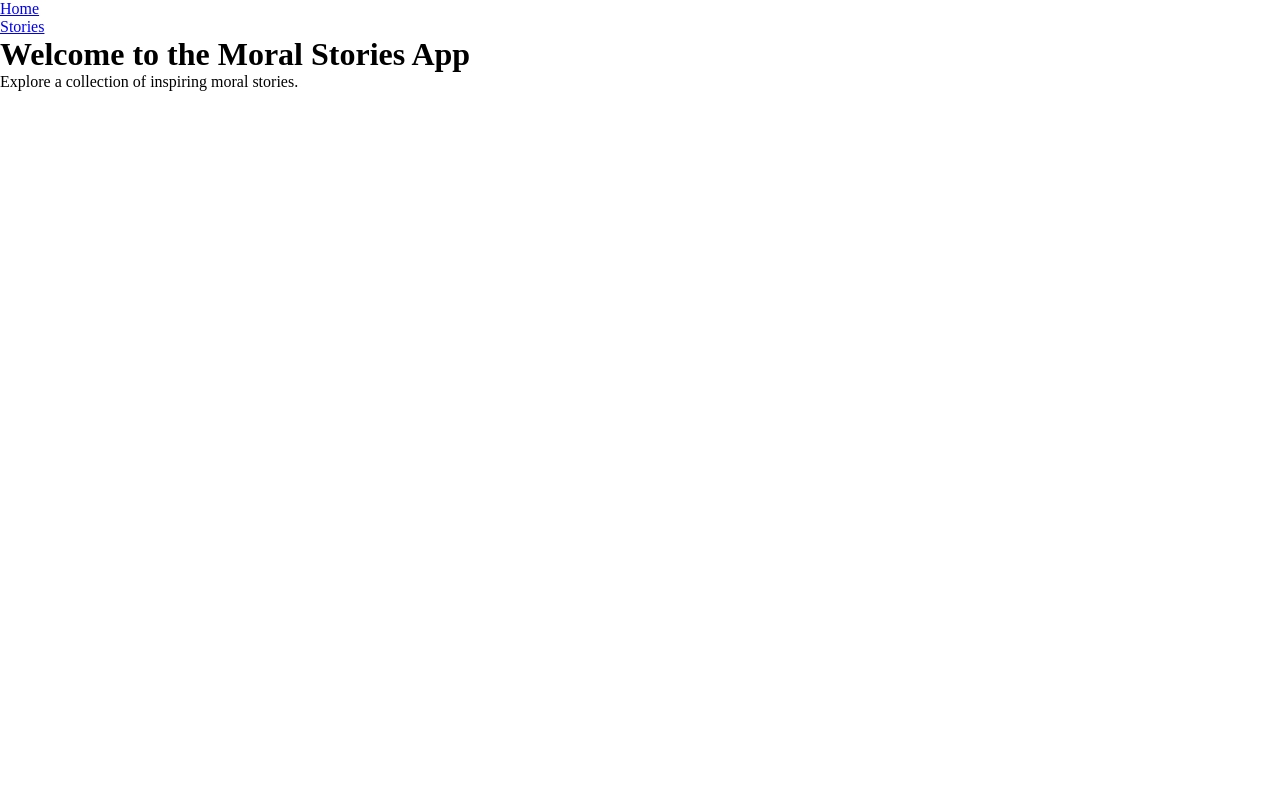
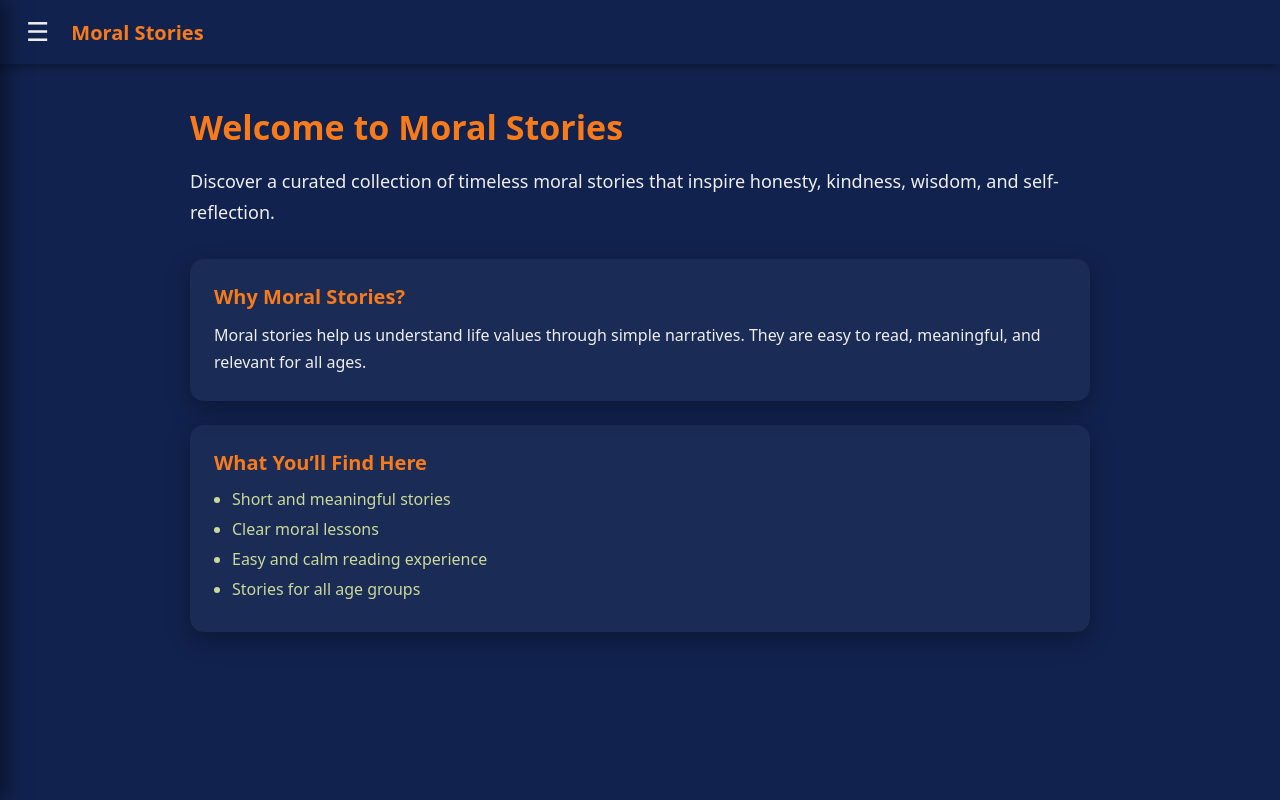
Before and after one commit to Shashidharak89/Moral-Stories-React, a React (Vite) app: page / in a window 1280 px wide. Built offline with nearby package versions, Linux system fonts and the light colour scheme.

Commit message:
Home page design is done

```diff
--- a/src/components/Navbar.jsx
+++ b/src/components/Navbar.jsx
@@ -1,11 +1,35 @@
-import { Link } from 'react-router-dom';
+import React, { useState } from "react";
+import "./styles/Navbar.css";
+
 const Navbar = () => {
+  const [isOpen, setIsOpen] = useState(false);
+
+  const toggleSidebar = () => {
+    setIsOpen((prev) => !prev);
+  };
+
   return (
-    <nav>
-      <Link to="/">Home</Link>
-      <br />
-      <Link to="/stories">Stories</Link>
-    </nav>
+    <>
+      {/* Top Navbar */}
+      <header className="navbar">
+        <button className="hamburger-btn" onClick={toggleSidebar}>
+          ☰
+        </button>
+        <h1 className="navbar-title">Moral Stories</h1>
+      </header>
+
+      {/* Sidebar */}
+      <aside className={`sidebar ${isOpen ? "open" : ""}`}>
+        <nav className="sidebar-nav">
+          <a href="/" className="sidebar-link">Home</a>
+          <a href="/stories" className="sidebar-link">Stories</a>
+        </nav>
+      </aside>
+
+      {/* Overlay */}
+      {isOpen && <div className="sidebar-overlay" onClick={toggleSidebar}></div>}
+    </>
   );
-}
+};
+
 export default Navbar;
--- /dev/null
+++ b/src/components/styles/Navbar.css
@@ -0,0 +1,87 @@
+/* Font + base */
+* {
+  box-sizing: border-box;
+}
+
+body {
+  margin: 0;
+  font-family: Ubuntu, system-ui, -apple-system, BlinkMacSystemFont,
+    "Segoe UI", Roboto, "Helvetica Neue", Arial, sans-serif;
+}
+
+/* NAVBAR */
+.navbar {
+  height: 64px;
+  background-color: #11224e;
+  color: #eeeeee;
+  display: flex;
+  align-items: center;
+  padding: 0 20px;
+  box-shadow: 0 2px 10px rgba(0, 0, 0, 0.4);
+  position: sticky;
+  top: 0;
+  z-index: 1000;
+}
+
+.navbar-title {
+  font-size: 20px;
+  font-weight: 600;
+  margin-left: 16px;
+  color: #f87b1b;
+}
+
+/* HAMBURGER */
+.hamburger-btn {
+  background: none;
+  border: none;
+  color: #eeeeee;
+  font-size: 26px;
+  cursor: pointer;
+  padding: 6px;
+}
+
+/* SIDEBAR */
+.sidebar {
+  position: fixed;
+  top: 0;
+  left: 0;
+  width: 260px;
+  height: 100vh;
+  background-color: #11224e;
+  padding-top: 80px;
+  transform: translateX(-100%);
+  transition: transform 0.3s ease;
+  z-index: 1100;
+  box-shadow: 4px 0 20px rgba(0, 0, 0, 0.5);
+}
+
+.sidebar.open {
+  transform: translateX(0);
+}
+
+/* SIDEBAR LINKS */
+.sidebar-nav {
+  display: flex;
+  flex-direction: column;
+}
+
+.sidebar-link {
+  padding: 14px 24px;
+  color: #eeeeee;
+  text-decoration: none;
+  font-size: 16px;
+  transition: background-color 0.2s ease, color 0.2s ease;
+}
+
+.sidebar-link:hover {
+  background-color: rgba(248, 123, 27, 0.15);
+  color: #f87b1b;
+}
+
+/* OVERLAY */
+.sidebar-overlay {
+  position: fixed;
+  inset: 0;
+  background-color: rgba(0, 0, 0, 0.45);
+  z-index: 1050;
+}
--- a/src/home/Home.jsx
+++ b/src/home/Home.jsx
@@ -1,10 +1,37 @@
+import "./styles/Home.css";
+
 const Home = () => {
   return (
-    <div>
-      <h1>Welcome to the Moral Stories App</h1>
-      <p>Explore a collection of inspiring moral stories.</p>
+    <div className="home-page">
+      <div className="home-container">
+        <h1 className="home-title">Welcome to Moral Stories</h1>
+
+        <p className="home-description">
+          Discover a curated collection of timeless moral stories that inspire
+          honesty, kindness, wisdom, and self-reflection.
+        </p>
+
+        <div className="home-card">
+          <h3 className="home-card-title">Why Moral Stories?</h3>
+          <p className="home-card-text">
+            Moral stories help us understand life values through simple
+            narratives. They are easy to read, meaningful, and relevant for all
+            ages.
+          </p>
+        </div>
+
+        <div className="home-card">
+          <h3 className="home-card-title">What You’ll Find Here</h3>
+          <ul className="home-list">
+            <li>Short and meaningful stories</li>
+            <li>Clear moral lessons</li>
+            <li>Easy and calm reading experience</li>
+            <li>Stories for all age groups</li>
+          </ul>
+        </div>
+      </div>
     </div>
   );
-}
+};
 
 export default Home;
--- /dev/null
+++ b/src/home/styles/Home.css
@@ -0,0 +1,82 @@
+.home-page {
+  min-height: calc(100vh - 64px);
+  background-color: #11224e;
+  padding: 40px 20px;
+  color: #eeeeee;
+
+  font-family: Ubuntu, system-ui, -apple-system, BlinkMacSystemFont,
+    "Segoe UI", Roboto, "Helvetica Neue", Arial, sans-serif;
+}
+
+.home-container {
+  max-width: 900px;
+  margin: 0 auto;
+}
+
+/* Title */
+.home-title {
+  font-size: 34px;
+  color: #f87b1b;
+  margin-bottom: 16px;
+}
+
+/* Description */
+.home-description {
+  font-size: 18px;
+  line-height: 1.7;
+  color: #eeeeee;
+  margin-bottom: 32px;
+}
+
+/* Info cards */
+.home-card {
+  background-color: rgba(255, 255, 255, 0.04);
+  border-radius: 14px;
+  padding: 24px;
+  margin-bottom: 24px;
+  box-shadow: 0 8px 24px rgba(0, 0, 0, 0.3);
+
+  transition: transform 0.25s ease, box-shadow 0.25s ease;
+}
+
+.home-card:hover {
+  transform: translateY(-3px);
+  box-shadow: 0 14px 36px rgba(0, 0, 0, 0.45);
+}
+
+/* Card title */
+.home-card-title {
+  color: #f87b1b;
+  margin-bottom: 12px;
+  font-size: 20px;
+}
+
+/* Card text */
+.home-card-text {
+  font-size: 16px;
+  line-height: 1.7;
+  color: #eeeeee;
+}
+
+/* List */
+.home-list {
+  padding-left: 18px;
+  margin: 0;
+}
+
+.home-list li {
+  margin-bottom: 8px;
+  font-size: 16px;
+  color: #cbd99b;
+}
+
+/* Responsive */
+@media (max-width: 600px) {
+  .home-title {
+    font-size: 26px;
+  }
+
+  .home-description {
+    font-size: 16px;
+  }
+}
--- a/src/stories/Story.jsx
+++ b/src/stories/Story.jsx
@@ -1,15 +1,33 @@
-import React from "react";
+import React, { useState } from "react";
 import stories from "./stories";
 import "./styles/Story.css";
 
 const Story = () => {
+  const [openStoryId, setOpenStoryId] = useState(null);
+
+  const toggleStory = (id) => {
+    setOpenStoryId(openStoryId === id ? null : id);
+  };
+
   return (
     <div className="story-page">
       <div className="story-container">
-        {stories.map((story) => (
+        {stories.map((story) => {
+          const isOpen = openStoryId === story.id;
+
+          return (
             <div key={story.id} className="story-card">
-            <h2 className="story-title">{story.title}</h2>
+              {/* Title */}
+              <button
+                className={`story-title-btn ${isOpen ? "active" : ""}`}
+                onClick={() => toggleStory(story.id)}
+              >
+                {story.title}
+                <span className="story-arrow">{isOpen ? "−" : "+"}</span>
+              </button>
 
+              {/* Content */}
+              <div className={`story-content ${isOpen ? "open" : ""}`}>
                 {story.paragraphs.map((para, idx) => (
                   <React.Fragment key={idx}>
                     <p className="story-paragraph">{para}</p>
@@ -18,7 +36,7 @@ const Story = () => {
                       <div className="story-image-wrapper">
                         <img
                           src={story.imageurl[idx]}
-                      alt={`${story.title} illustration ${idx + 1}`}
+                          alt={`${story.title} ${idx + 1}`}
                           className="story-image"
                           loading="lazy"
                         />
@@ -31,7 +49,9 @@ const Story = () => {
                   <span>Moral:</span> {story.moral}
                 </div>
               </div>
-        ))}
+            </div>
+          );
+        })}
       </div>
     </div>
   );
--- a/src/stories/stories.js
+++ b/src/stories/stories.js
@@ -25,7 +25,7 @@ const stories = [
     ],
     moral:
       "Do not cheat, and don’t be greedy. Do not take more than you need. Be content with what you have—sometimes, it is enough for a happy life.",
-    imageurl:[
+    imageurl: [
       "https://res.cloudinary.com/dsojdpkgh/image/upload/v1765813160/edv0tyjfsfhjh4sd1snd.jpg",
       "https://res.cloudinary.com/dsojdpkgh/image/upload/v1765813160/edv0tyjfsfhjh4sd1snd.jpg"
     ]
@@ -49,10 +49,26 @@ const stories = [
     ],
     moral:
       "If you keep lying, no one will believe you even if you are speaking the truth. Always speak the truth.",
-    imageurl:[
+    imageurl: [
+      "https://res.cloudinary.com/dsojdpkgh/image/upload/v1765815706/yviltusefszczytwchck.jpg",
       "https://res.cloudinary.com/dsojdpkgh/image/upload/v1765813755/vsdgjuqzbyeqrqt7azev.jpg",
       "https://res.cloudinary.com/dsojdpkgh/image/upload/v1765814622/glcejlzxajyz5yaetrib.jpg",
-      "https://res.cloudinary.com/dsojdpkgh/image/upload/v1765815066/ybsu9ip2ppwqahngzpij.jpg"
+      "https://res.cloudinary.com/dsojdpkgh/image/upload/v1765815066/ybsu9ip2ppwqahngzpij.jpg",
+
+    ]
+  },
+  {
+    id: 3,
+    title:"To Respond or React",
+    paragraphs:[
+      "At a restaurant, a cockroach suddenly flew from somewhere and sat on a lady. She started screaming out of fear. With a panic stricken face and trembling voice, she started jumping with both her hands desperately trying to get rid of the cockroach. Her reaction was contagious as everyone in her group also got panicky. The lady finally managed to push the cockroach away but it landed on another lady in the group.",
+      "Now it was the turn of the other lady in the group to continue the drama. The waiter rushed forward to their rescue. In the relay of throwing, the cockroach next fell upon the waiter. The waiter stood firm, composed himself and observed the behavior of the cockroach on his shirt. When he was confident enough, he grabbed it with his fingers and threw it out of the restaurant.",
+      "Sipping my coffee and watching the amusement, the antenna of my mind picked up a few thoughts and started wondering if the cockroach was responsible for their histrionic behavior? If so, then why was the waiter not disturbed? He handled it near to perfection without any chaos.",
+      "It is not the cockroach, but the inability of the ladies to handle the disturbance caused by the cockroach that disturbed the ladies."
+    ],
+    moral:"I should not react in life. I should always respond. The women reacted, whereas the waiter responded. Reactions are always instinctive whereas responses are always well thought of, just and right to save a situation from going out of hand, to avoid cracks in a relationship, to avoid making decisions in anger, anxiety, stress or hurry.",
+    imageurl:[
+
     ]
   }
 ];
--- a/src/stories/styles/Story.css
+++ b/src/stories/styles/Story.css
@@ -1,9 +1,10 @@
+/* Page */
 .story-page {
   min-height: 100vh;
   background-color: #11224e;
   padding: 40px 20px;
   color: #eeeeee;
-  font-family: system-ui, -apple-system, BlinkMacSystemFont, sans-serif;
+  font-family: system-ui, -apple-system, sans-serif;
 }
 
 .story-container {
@@ -11,33 +12,70 @@
   margin: 0 auto;
 }
 
+/* Card */
 .story-card {
   background-color: rgba(255, 255, 255, 0.04);
-  padding: 32px;
   border-radius: 14px;
-  margin-bottom: 40px;
+  margin-bottom: 20px;
   box-shadow: 0 8px 24px rgba(0, 0, 0, 0.3);
-  transition: transform 0.25s ease, box-shadow 0.25s ease;
+  overflow: hidden;
 }
 
-.story-card:hover {
-  transform: translateY(-3px);
-  box-shadow: 0 14px 36px rgba(0, 0, 0, 0.45);
+/* Title Button */
+.story-title-btn {
+  width: 100%;
+  background: none;
+  border: none;
+  padding: 20px 24px;
+  color: #f87b1b;
+  font-size: 22px;
+  font-weight: 600;
+  text-align: left;
+  cursor: pointer;
+
+  display: flex;
+  justify-content: space-between;
+  align-items: center;
+
+  transition: background-color 0.25s ease;
 }
 
-.story-title {
-  color: #f87b1b;
-  font-size: 28px;
-  margin-bottom: 20px;
+.story-title-btn:hover {
+  background-color: rgba(248, 123, 27, 0.08);
 }
 
+.story-title-btn.active {
+  background-color: rgba(248, 123, 27, 0.12);
+}
+
+/* Plus / minus */
+.story-arrow {
+  font-size: 26px;
+  line-height: 1;
+  color: #cbd99b;
+}
+
+/* Expandable content */
+.story-content {
+  max-height: 0;
+  overflow: hidden;
+  transition: max-height 0.4s ease;
+}
+
+.story-content.open {
+  max-height: 5000px; /* enough for long stories */
+}
+
+/* Paragraphs */
 .story-paragraph {
+  padding: 0 24px;
+  margin: 16px 0;
   line-height: 1.8;
   text-align: justify;
-  margin-bottom: 18px;
   font-size: 16px;
 }
 
+/* Images */
 .story-image-wrapper {
   display: flex;
   justify-content: center;
@@ -45,7 +83,7 @@
 }
 
 .story-image {
-  max-width: 100%;
+  max-width: 90%;
   max-height: 360px;
   border-radius: 12px;
   object-fit: cover;
@@ -56,8 +94,9 @@
   transform: scale(1.02);
 }
 
+/* Moral */
 .story-moral {
-  margin-top: 26px;
+  margin: 26px 24px 30px;
   padding: 16px 20px;
   border-left: 4px solid #f87b1b;
   background-color: rgba(248, 123, 27, 0.1);
@@ -70,13 +109,10 @@
   font-weight: 600;
 }
 
+/* Mobile */
 @media (max-width: 600px) {
-  .story-card {
-    padding: 22px;
-  }
-
-  .story-title {
-    font-size: 22px;
+  .story-title-btn {
+    font-size: 18px;
   }
 
   .story-paragraph {
```
Lines whose indentation alone changed are shown as unchanged.
